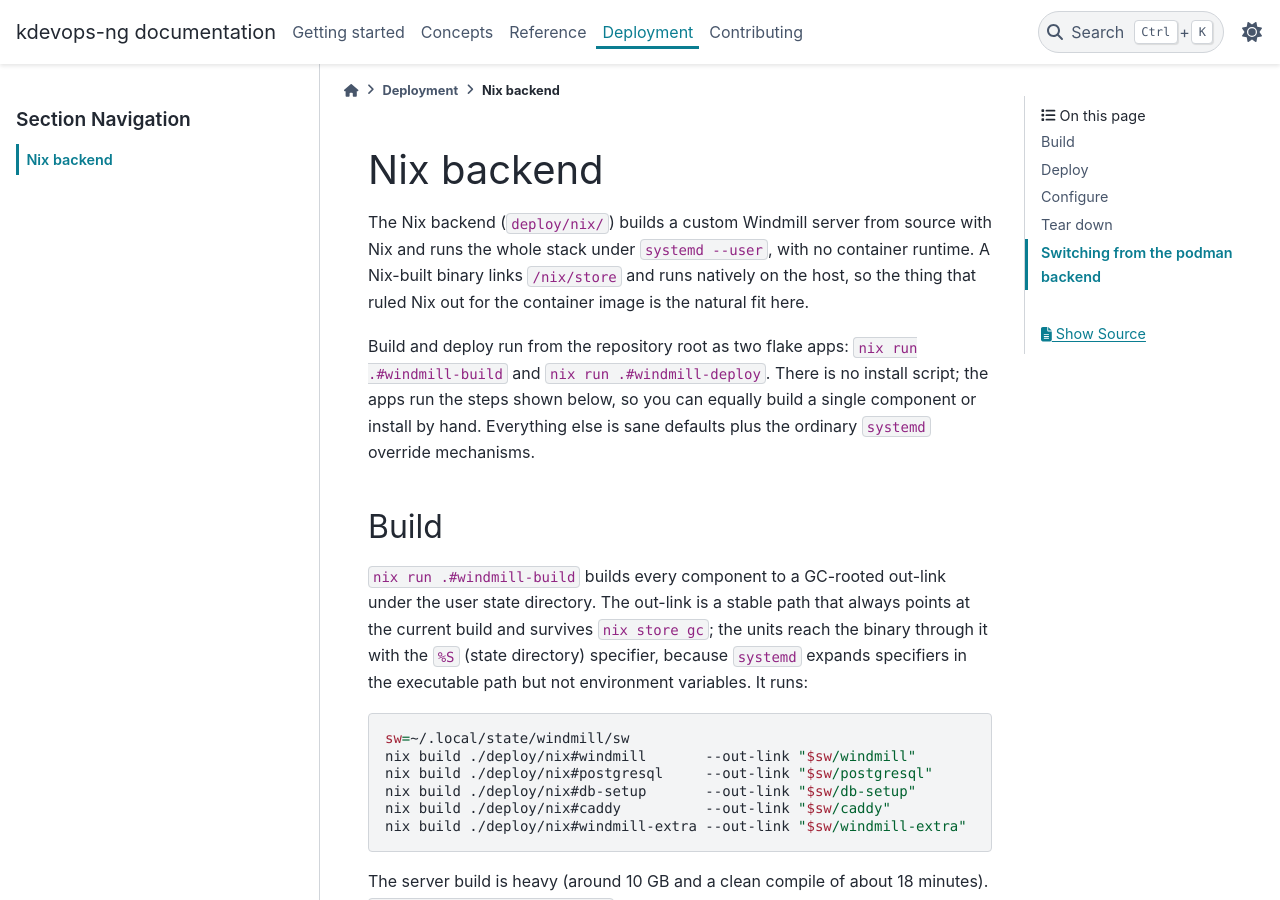
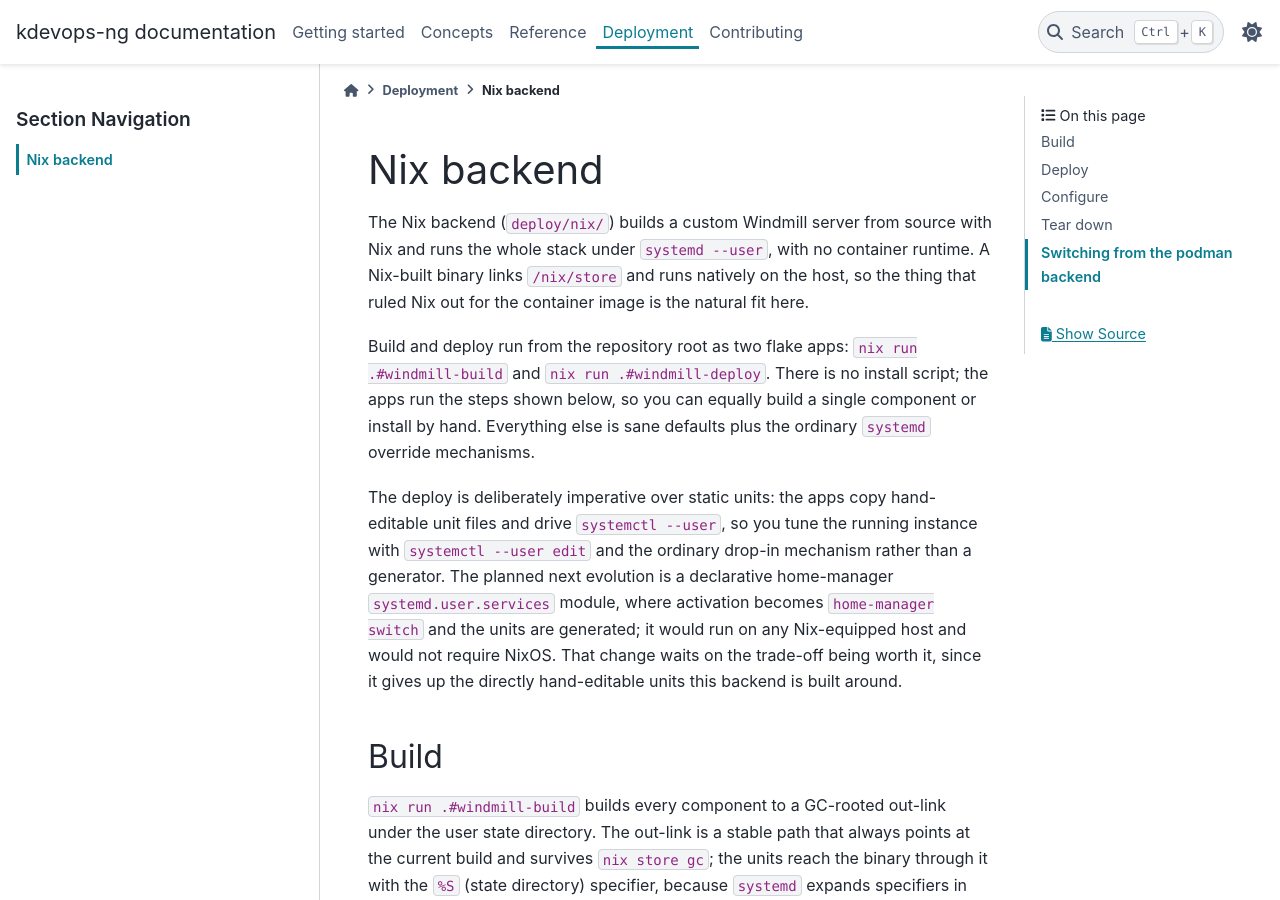
Before and after one commit to dagomez137/kdevops-ng, a Sphinx documentation site: the page built from docs/deployment/nix-backend.rst, in a window 1280 px wide and 900 px high. Built offline with Sphinx 7.4.7 and the PyData theme 0.15.4, drawn with Linux system fonts in a browser that asks for light colours.

Commit message:
docs: record the nix-run apps audit as ADR 0009
Audit whether modelling every developer and operator task as a flake app is the
right Nix abstraction. The apps are schema-valid but each changes into the
checkout and acts on it, so they are workspace-bound task runners rather than
portable programs, and the Windmill lifecycle apps are imperative orchestration
of the deploy backend's deliberately static, hand-editable systemd units.

ADR 0009 classifies each app, keeps the current imperative set as the task and
deploy interface, and records a standalone home-manager systemd.user.services
module as the deferred next evolution. That module runs on any Nix-equipped
distro and does not need NixOS, but it shifts the operator model the deploy
session chose, so it waits on their agreement.

The released rst carries the substance directly rather than linking to the ADR,
since the markdown ADRs are development files and not part of the published
docs. The development guide notes that the nix run commands are workspace-bound,
not portable. The deploy guide notes that the lifecycle is imperative over
static units by design and names the declarative module as the planned next
evolution.

Generated-by: Claude AI
Signed-off-by: Daniel Gomez <da.gomez@kernel.org>

```diff
--- a/docs/contributing/development.rst
+++ b/docs/contributing/development.rst
@@ -20,6 +20,12 @@ reference.
 Each kind of task uses the Nix command that fits its purpose: read-only
 verification is a flake *check*, programs that change, build, serve, or query
 the tree are *apps* run with ``nix run``, and the formatter is ``nix fmt``.
+
+These apps are workspace-bound task runners, not portable programs: each one
+changes into the checkout and acts on it, so it is run as ``nix run .#<name>``
+from inside the repository, not as ``nix run github:owner/kdevops-ng#<name>``
+from anywhere. This is a deliberate choice of ``apps`` as the task interface in
+place of a Makefile.
 
 The development shell
 =====================
--- a/docs/deployment/nix-backend.rst
+++ b/docs/deployment/nix-backend.rst
@@ -14,6 +14,16 @@ Build and deploy run from the repository root as two flake apps:
 install script; the apps run the steps shown below, so you can equally build a
 single component or install by hand. Everything else is sane defaults plus the
 ordinary ``systemd`` override mechanisms.
+
+The deploy is deliberately imperative over static units: the apps copy
+hand-editable unit files and drive ``systemctl --user``, so you tune the
+running instance with ``systemctl --user edit`` and the ordinary drop-in
+mechanism rather than a generator. The planned next evolution is a declarative
+home-manager ``systemd.user.services`` module, where activation becomes
+``home-manager switch`` and the units are generated; it would run on any
+Nix-equipped host and would not require NixOS. That change waits on the
+trade-off being worth it, since it gives up the directly hand-editable units
+this backend is built around.
 
 Build
 =====
```
Also changed, not shown: docs/adr/0009-nix-run-apps-as-the-task-interface.md (added, +100 -0 lines).
